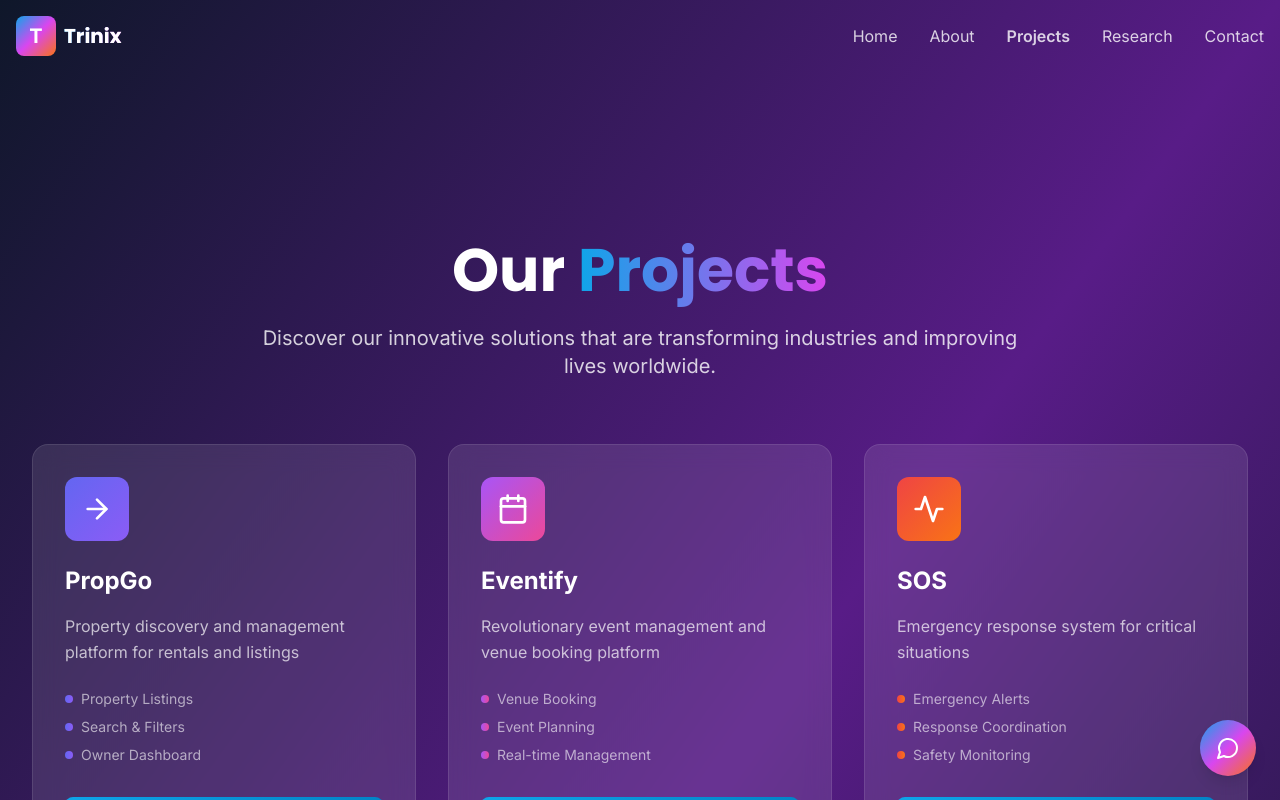
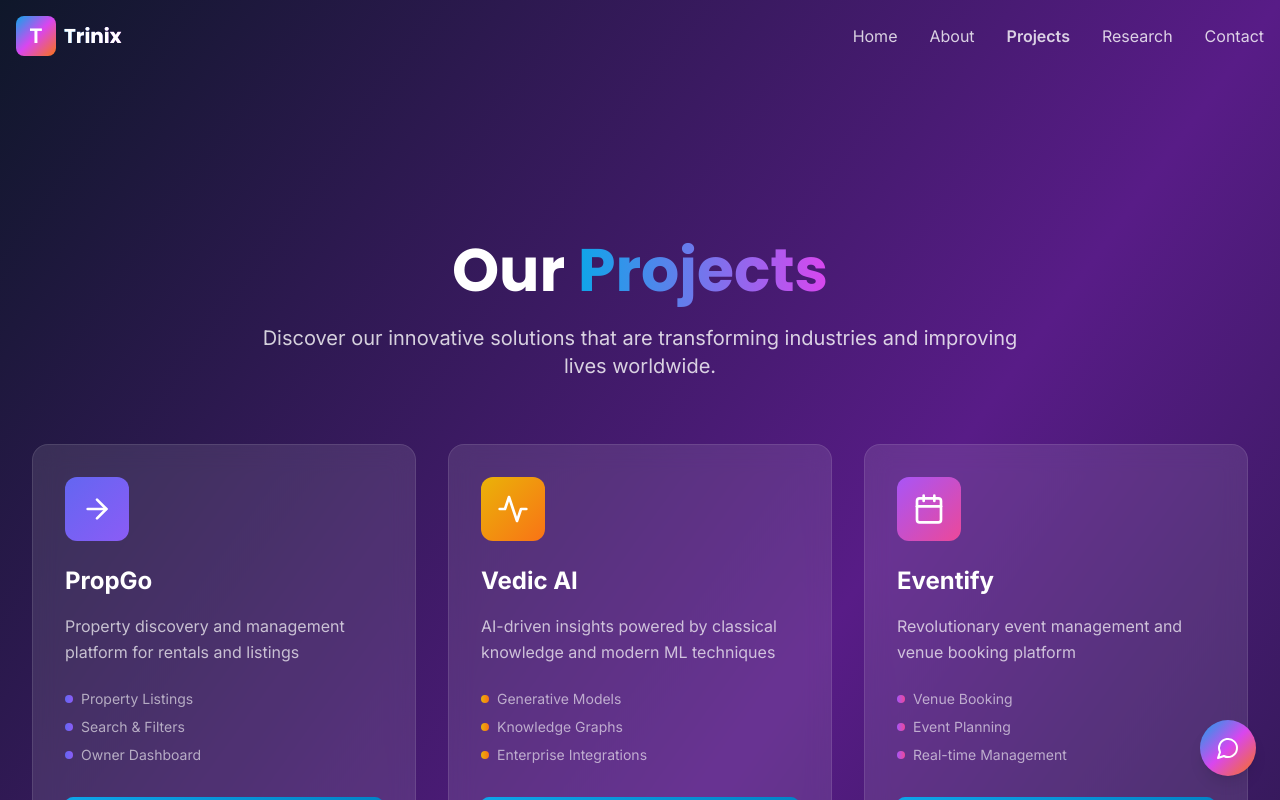
Before and after one commit to CHIRGJAIN/Trinix, a React (Vite) app: page /projects in a window 1280 px wide. Shown: the top 800 px of the page. Built offline with nearby package versions, Linux system fonts and the light colour scheme.

Commit message:
Feat: add Vedic AI project card

```diff
--- a/src/pages/Projects.jsx
+++ b/src/pages/Projects.jsx
@@ -11,6 +11,14 @@ const Projects = () => {
       color: 'from-indigo-500 to-violet-500',
       icon: ArrowRight,
       features: ['Property Listings', 'Search & Filters', 'Owner Dashboard']
+    },
+    {
+      name: 'Vedic AI',
+      description: 'AI-driven insights powered by classical knowledge and modern ML techniques',
+      path: '/vedic-ai',
+      color: 'from-yellow-500 to-orange-500',
+      icon: Activity,
+      features: ['Generative Models', 'Knowledge Graphs', 'Enterprise Integrations']
     },
     {
       name: 'Eventify',
```
